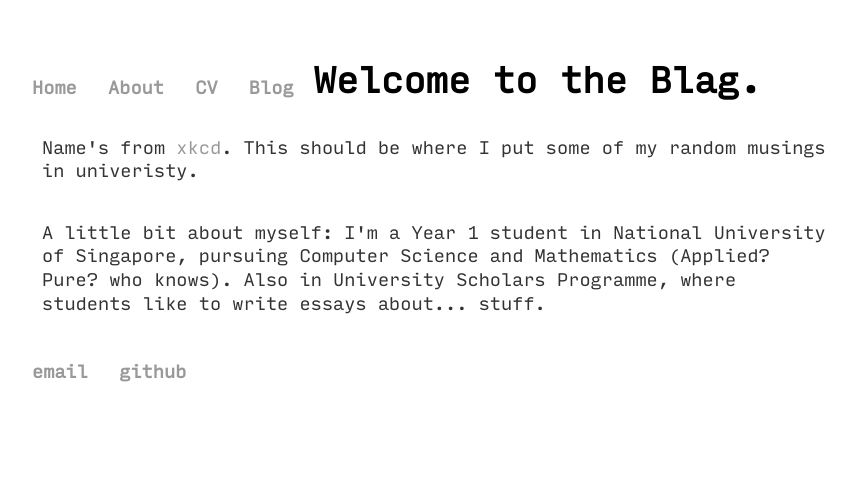
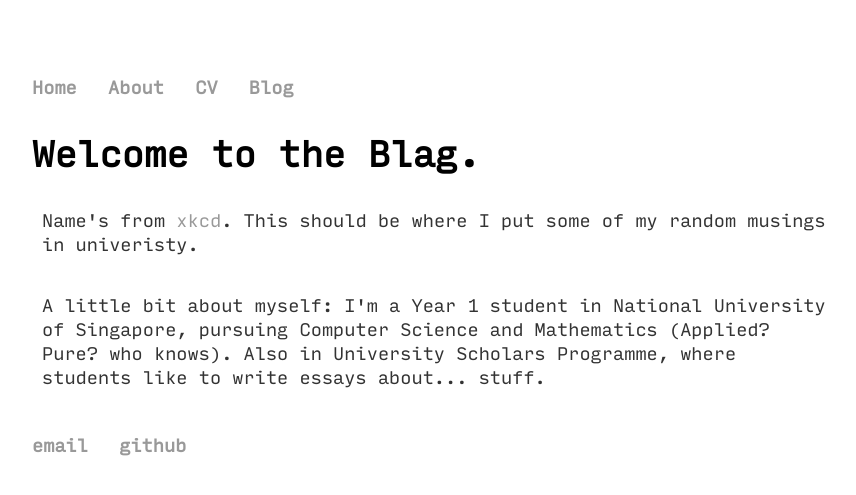
Before and after one commit to theodoreleebrant/theodoreleebrant.github.io, a Jekyll site: the page built from index.html, in a window 1280 px wide. Shown: the top 495 px of the page, without its empty margins (96-952 px from the left). Built offline with Jekyll 4.4.1, drawn with Linux system fonts in a browser that asks for light colours.

Commit message:
more css stuff

```diff
--- a/css/main.css
+++ b/css/main.css
@@ -18,6 +18,9 @@
     padding: 0px;
     list-style: none;
     font-weight: bold;
+}
+.container {
+    padding-top: 50px;
 }
 p {
     padding: 10px;
```
